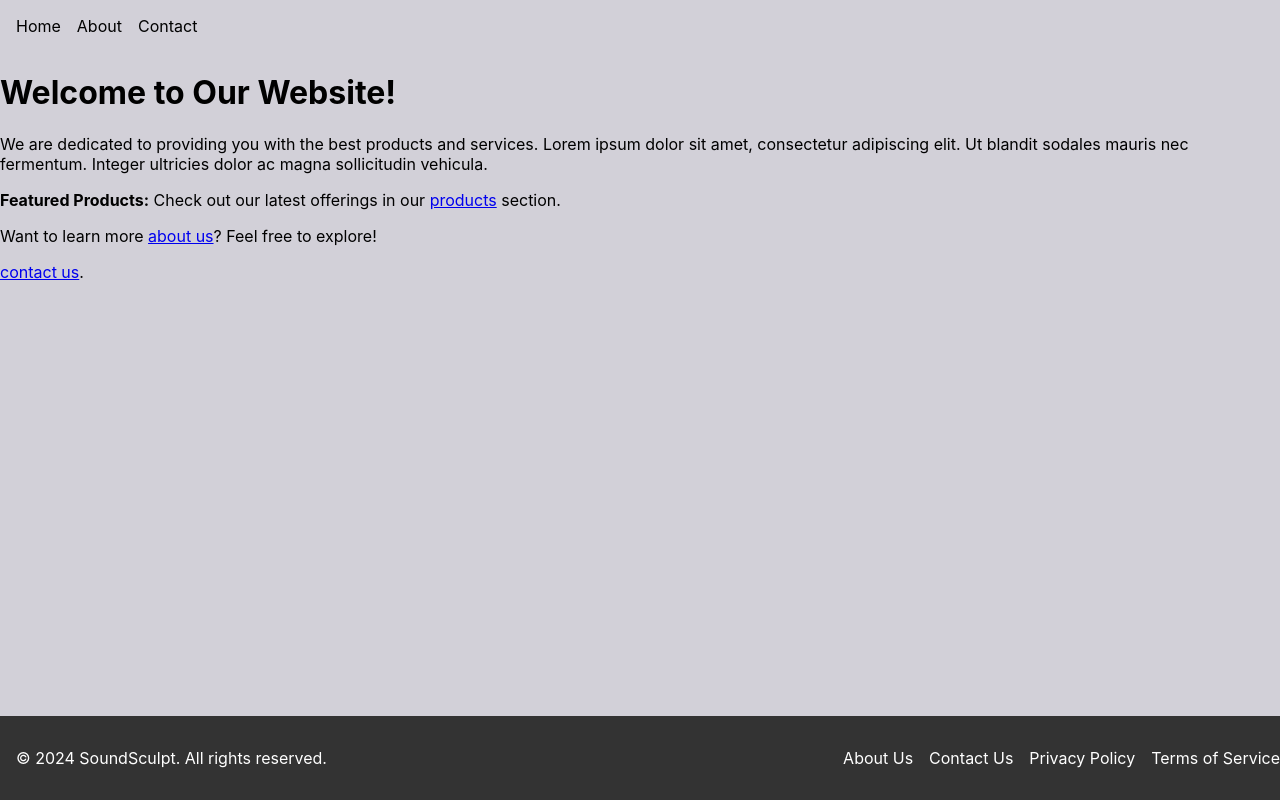
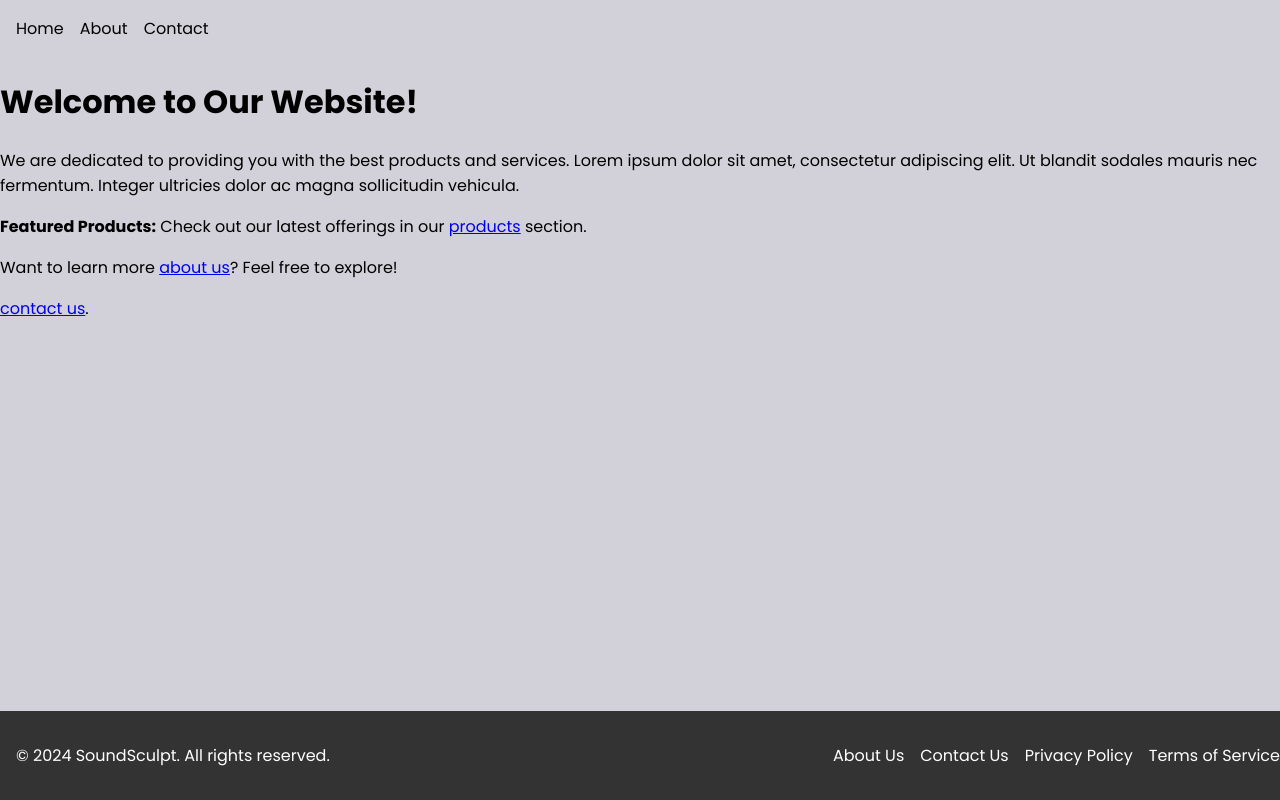
Before and after one commit to thusarakap/soundsculptsite, a React (Create React App) app: page / in a window 1280 px wide. Built offline with nearby package versions, Linux system fonts and the light colour scheme.

Commit message:
Update index.css
Set Poppins as global font.

```diff
--- a/src/index.css
+++ b/src/index.css
@@ -1,13 +1,10 @@
+@import url('https://fonts.googleapis.com/css2?family=Poppins:ital,wght@0,100;0,200;0,300;0,400;0,500;0,600;0,700;0,800;0,900;1,100;1,200;1,300;1,400;1,500;1,600;1,700;1,800;1,900&display=swap');
+
 body {
   margin: 0;
-  font-family: -apple-system, BlinkMacSystemFont, 'Segoe UI', 'Roboto', 'Oxygen',
+  font-family: 'Poppins', -apple-system, BlinkMacSystemFont, 'Segoe UI', 'Roboto', 'Oxygen',
     'Ubuntu', 'Cantarell', 'Fira Sans', 'Droid Sans', 'Helvetica Neue',
     sans-serif;
   -webkit-font-smoothing: antialiased;
   -moz-osx-font-smoothing: grayscale;
 }
-
-code {
-  font-family: source-code-pro, Menlo, Monaco, Consolas, 'Courier New',
-    monospace;
-}
```
